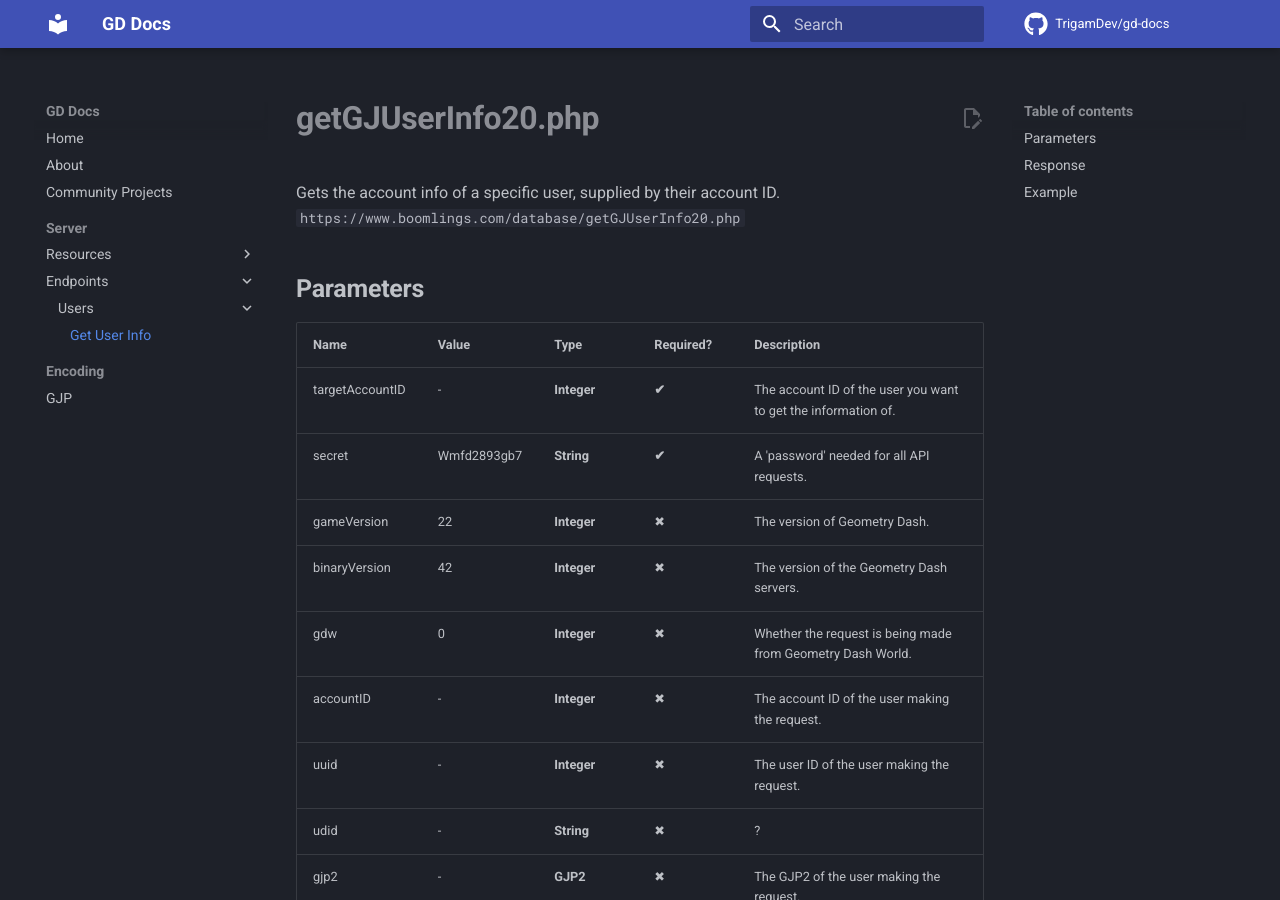
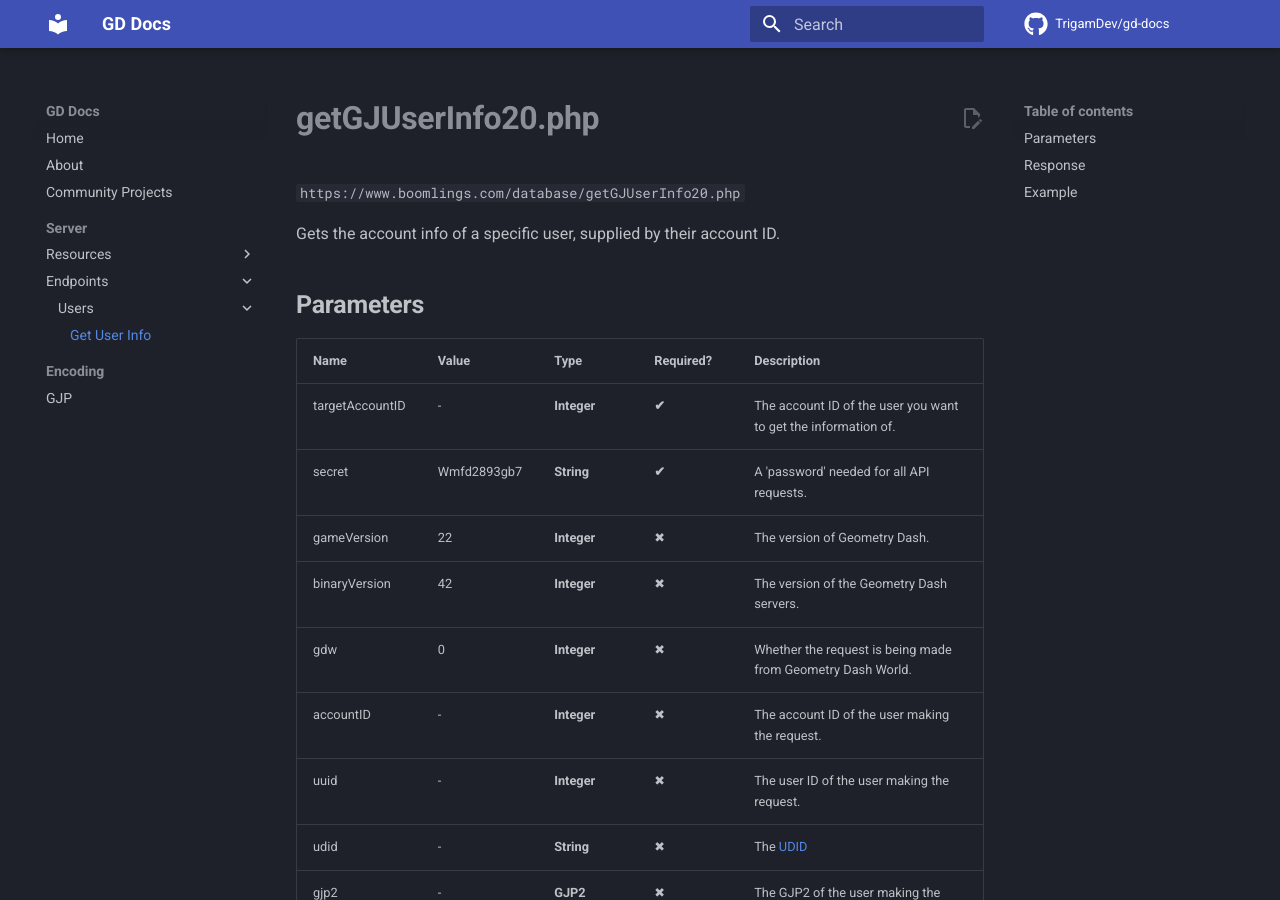
Before and after one commit to TrigamDev/gd-docs, an MkDocs documentation site: the page built from docs/server/endpoints/users/getGJUserInfo20.md, in a window 1280 px wide and 900 px high. Built offline with MkDocs 1.6.1 and Material for MkDocs 9.7.7, drawn with Linux system fonts in a browser that asks for light colours; nearby versions of some CDN libraries; comment, search, counter and statistics services are not loaded.

```diff
--- a/docs/server/endpoints/users/getGJUserInfo20.md
+++ b/docs/server/endpoints/users/getGJUserInfo20.md
@@ -1,6 +1,7 @@
 # **getGJUserInfo20.php**
+`https://www.boomlings.com/database/getGJUserInfo20.php`
+
 Gets the account info of a specific user, supplied by their account ID.
-`https://www.boomlings.com/database/getGJUserInfo20.php`
 
 ## **Parameters**
 | Name | Value | Type | Required? | Description |
@@ -12,7 +13,7 @@ Gets the account info of a specific user, supplied by their account ID.
 | gdw | 0 | **Integer** | ✖ | Whether the request is being made from Geometry Dash World. |
 | accountID | - | **Integer** | ✖ | The account ID of the user making the request. |
 | uuid | - | **Integer** | ✖ | The user ID of the user making the request. |
-| udid | - | **String** | ✖ | ? |
+| udid | - | **String** | ✖ | The [UDID](../../../topics/encoding/udid) |
 | gjp2 | - | **GJP2** | ✖ | The GJP2 of the user making the request. |
 
 !!! note
```
Also changed, not shown: docs/encoding/udid.md (added, +2 -0 lines), docs/server/endpoints/levels/event/getGJDailyLevel.md (added, +17 -0 lines).
